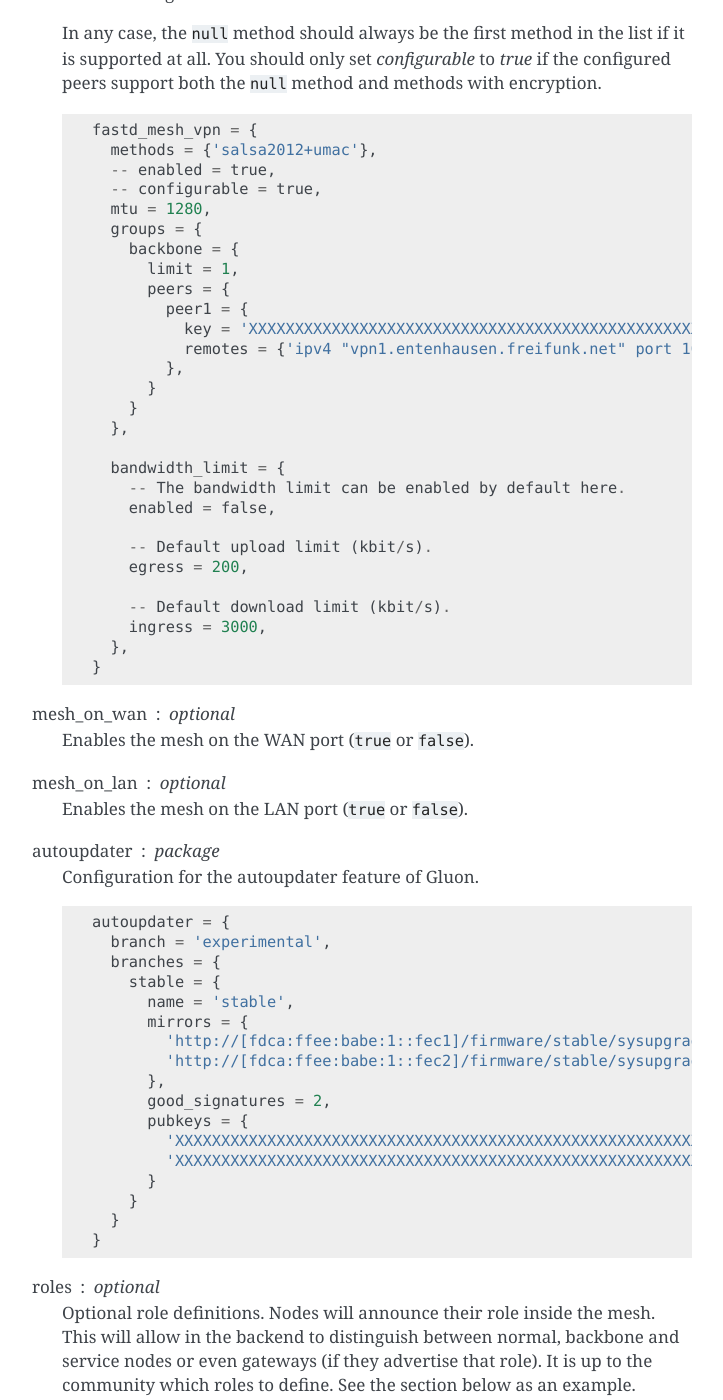
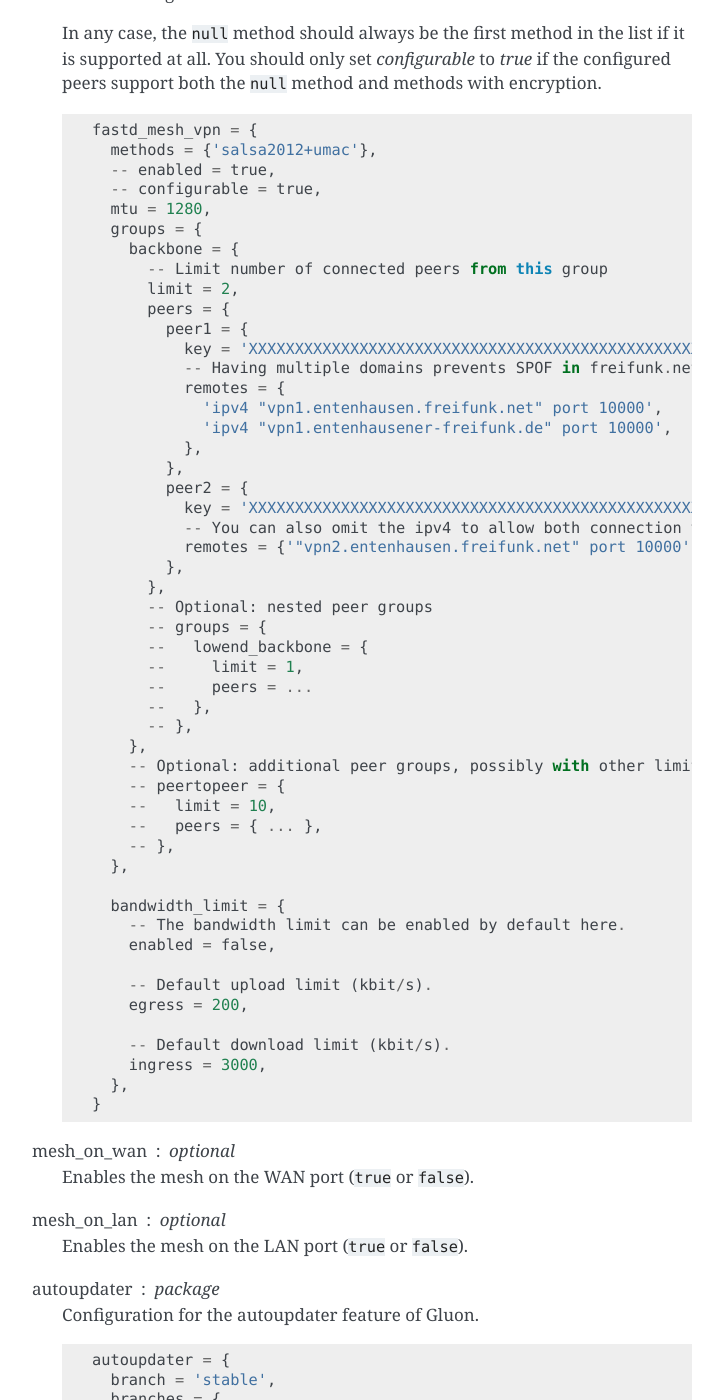
Before and after one commit to freifunk-gluon/gluon, a Sphinx documentation site: the page built from docs/user/site.rst, in a window 1280 px wide and 1400 px high, scrolled down 3480 px. Shown: the whole window, without its empty margins (388-1111 px from the left). Built offline with Sphinx 7.4.7, drawn with Linux system fonts in a browser that asks for light colours; some of the changed text lies outside the part shown.

Commit message:
docs: Improve documentation of fastd and autoupdater config in site.conf

```diff
--- a/docs/user/site.rst
+++ b/docs/user/site.rst
@@ -176,14 +176,36 @@ fastd_mesh_vpn
         mtu = 1280,
         groups = {
           backbone = {
-            limit = 1,
+            -- Limit number of connected peers from this group
+            limit = 2,
             peers = {
               peer1 = {
                 key = 'XXXXXXXXXXXXXXXXXXXXXXXXXXXXXXXXXXXXXXXXXXXXXXXXXXXXXXXXXXXXXXXX',
-                remotes = {'ipv4 "vpn1.entenhausen.freifunk.net" port 10000'},
+                -- Having multiple domains prevents SPOF in freifunk.net
+                remotes = {
+                  'ipv4 "vpn1.entenhausen.freifunk.net" port 10000',
+                  'ipv4 "vpn1.entenhausener-freifunk.de" port 10000',
+                },
               },
-            }
-          }
+              peer2 = {
+                key = 'XXXXXXXXXXXXXXXXXXXXXXXXXXXXXXXXXXXXXXXXXXXXXXXXXXXXXXXXXXXXXXXX',
+                -- You can also omit the ipv4 to allow both connection via ipv4 and ipv6
+                remotes = {'"vpn2.entenhausen.freifunk.net" port 10000'},
+              },
+            },
+            -- Optional: nested peer groups
+            -- groups = {
+            --   lowend_backbone = {
+            --     limit = 1,
+            --     peers = ...
+            --   },
+            -- },
+          },
+          -- Optional: additional peer groups, possibly with other limits
+          -- peertopeer = {
+          --   limit = 10,
+          --   peers = { ... },
+          -- },
         },
 
         bandwidth_limit = {
@@ -209,14 +231,15 @@ autoupdater : package
     ::
 
       autoupdater = {
-        branch = 'experimental',
+        branch = 'stable',
         branches = {
           stable = {
             name = 'stable',
             mirrors = {
               'http://[fdca:ffee:babe:1::fec1]/firmware/stable/sysupgrade/',
-              'http://[fdca:ffee:babe:1::fec2]/firmware/stable/sysupgrade/',
+              'http://autoupdate.entenhausen.freifunk.net/firmware/stable/sysupgrade/',
             },
+            -- Number of good signatures required
             good_signatures = 2,
             pubkeys = {
               'XXXXXXXXXXXXXXXXXXXXXXXXXXXXXXXXXXXXXXXXXXXXXXXXXXXXXXXXXXXXXXXX', -- someguy
```
